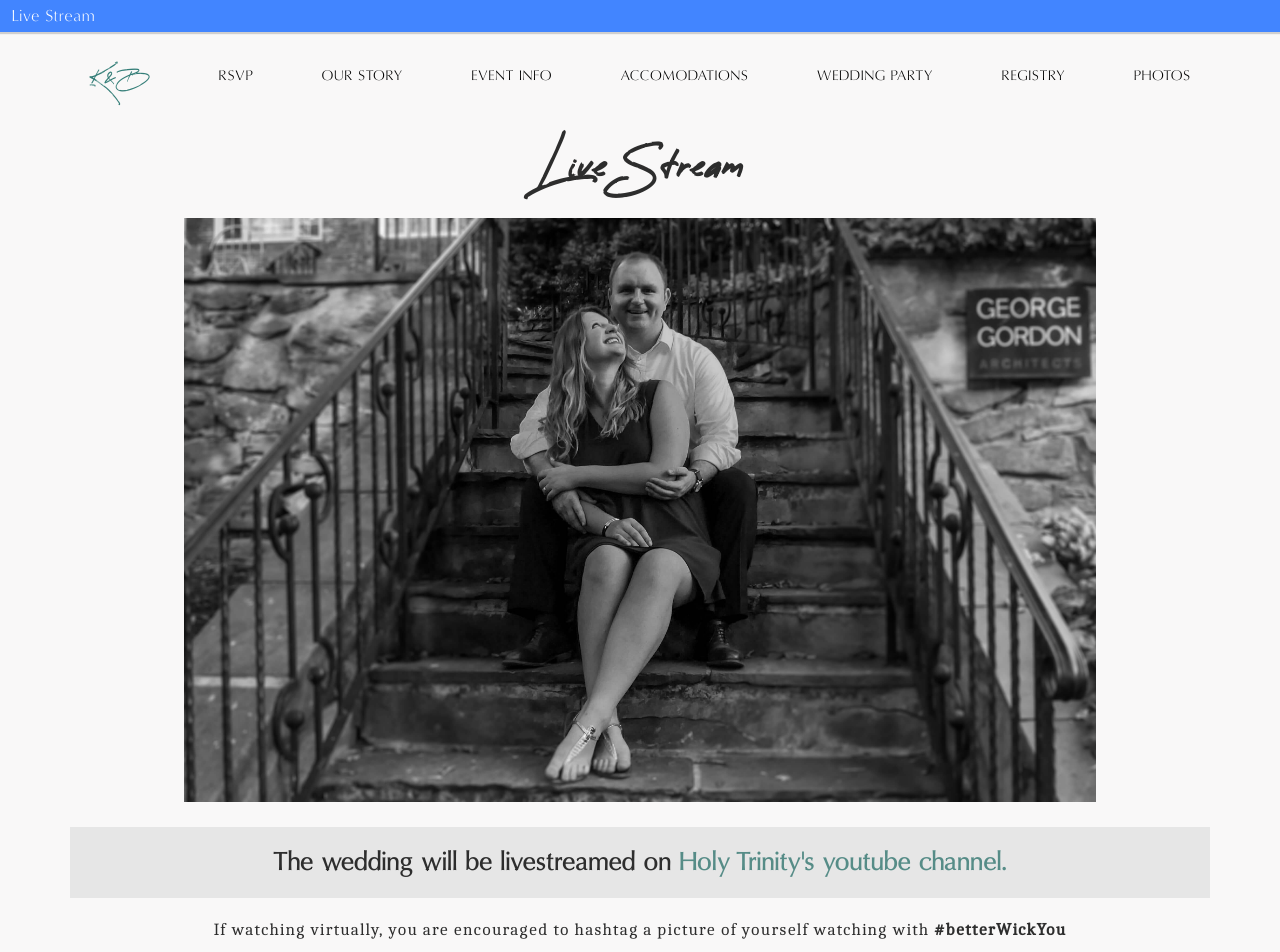
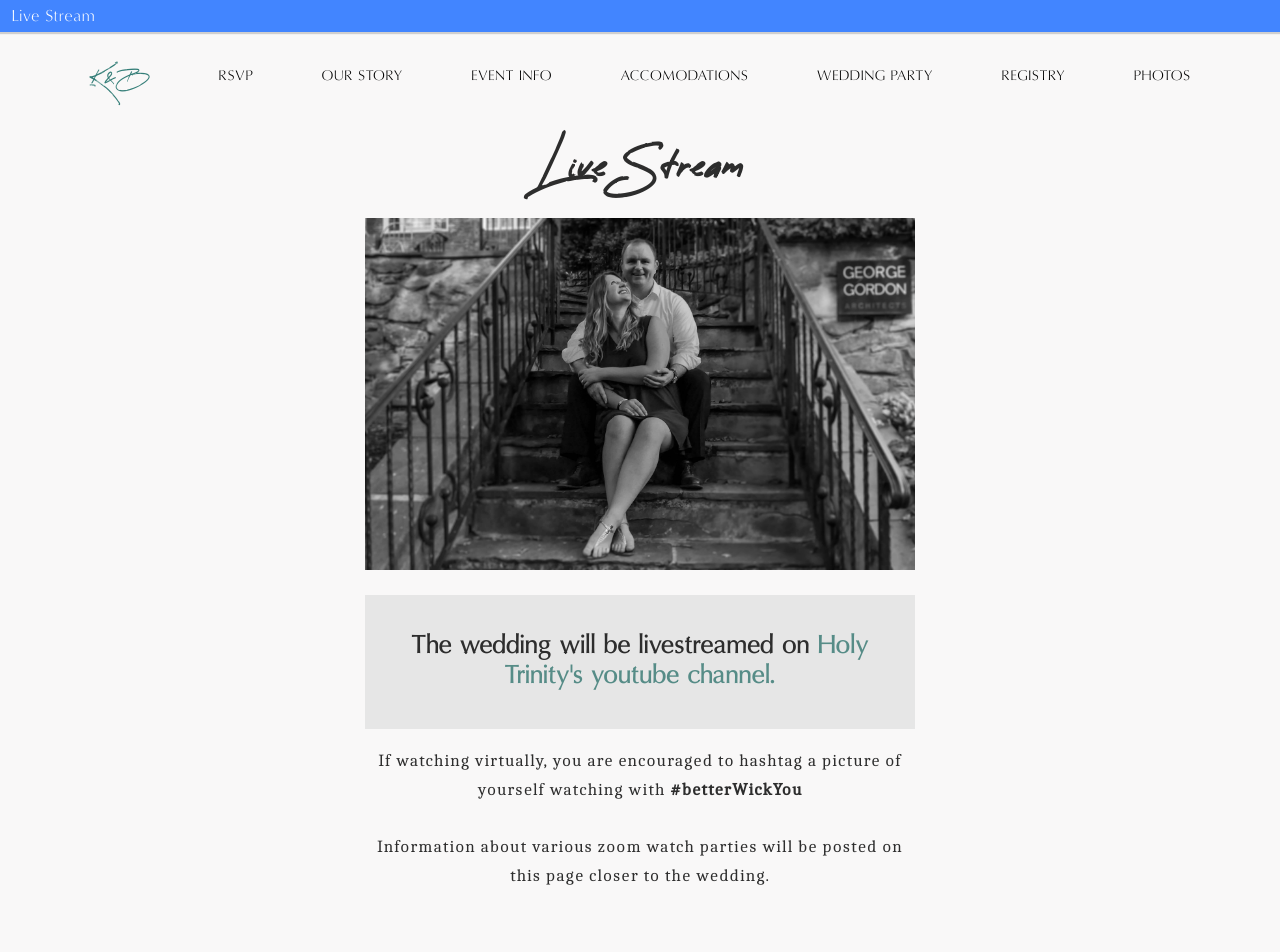
Before and after one commit to syneva-runyan/katie-and-brian, a React (Create React App) app: page /live-stream in a window 1280 px wide. Shown: the top 952 px of the page. Built offline with nearby package versions, Linux system fonts and the light colour scheme; what shuffle-array would draw is missing.

Commit message:
Added live stream content

```diff
--- a/src/blocks/LiveStream.css
+++ b/src/blocks/LiveStream.css
@@ -9,6 +9,7 @@
 
 .live_stream_image img {
     width: 80%;
+    max-width: 550px;
 }
 
 .live_stream_main_block {
@@ -20,6 +21,8 @@
 .live_stream_content {
     text-align: center;
     padding-bottom: 35px;
+    max-width: 550px;
+    margin: auto;
 }
 
 .main-text {
--- a/src/blocks/LiveStream.js
+++ b/src/blocks/LiveStream.js
@@ -16,18 +16,18 @@ const LiveStream = function() {
         div className = "live_stream_content" >
         <
         div className = "live_stream_main_block" >
-        <
+        <p><
         strong >
         <
         span className = "main-text" > The wedding will be livestreamed on <
         a target = "_blank"
         rel = "noopener noreferrer"
         href = "https://www.youtube.com/channel/UC1ee7lmibIVuUQhMuqyCgrQ" >
-        Holy Trinity's youtube channel.</a></span></strong></div> <
+        Holy Trinity's youtube channel.</a></span></strong></p></div> <
         p >
         If watching virtually, you are encouraged to hashtag a picture of yourself watching with < strong > #betterWickYou < /strong> <
         br / > < br / >
-        Information about various zoom watch parties will be posted on this page closer to the wedding as well. < /p>< /
+        Information about various zoom watch parties will be posted on this page closer to the wedding. < /p>< /
         div > < /
         div >
     );
```
